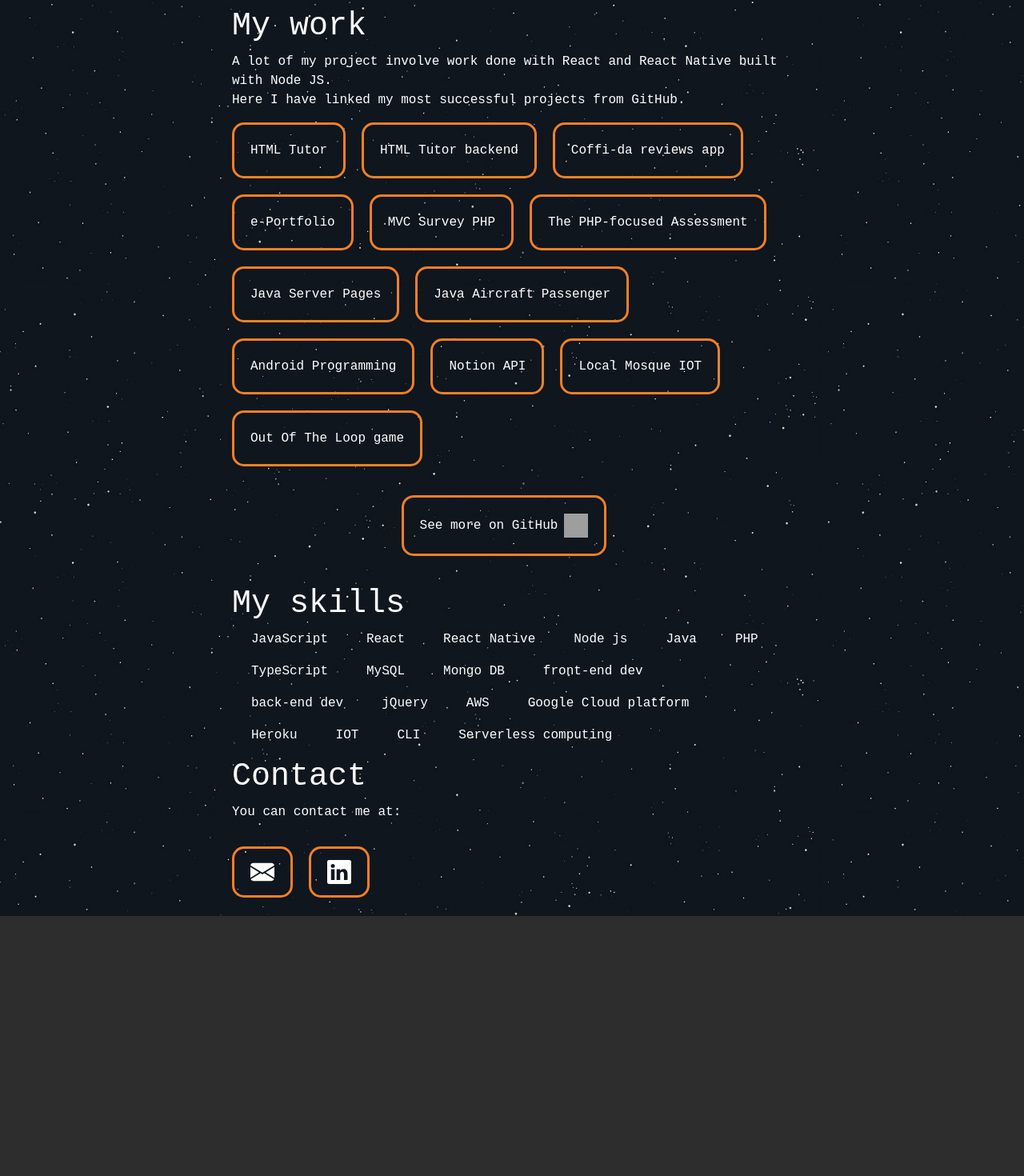
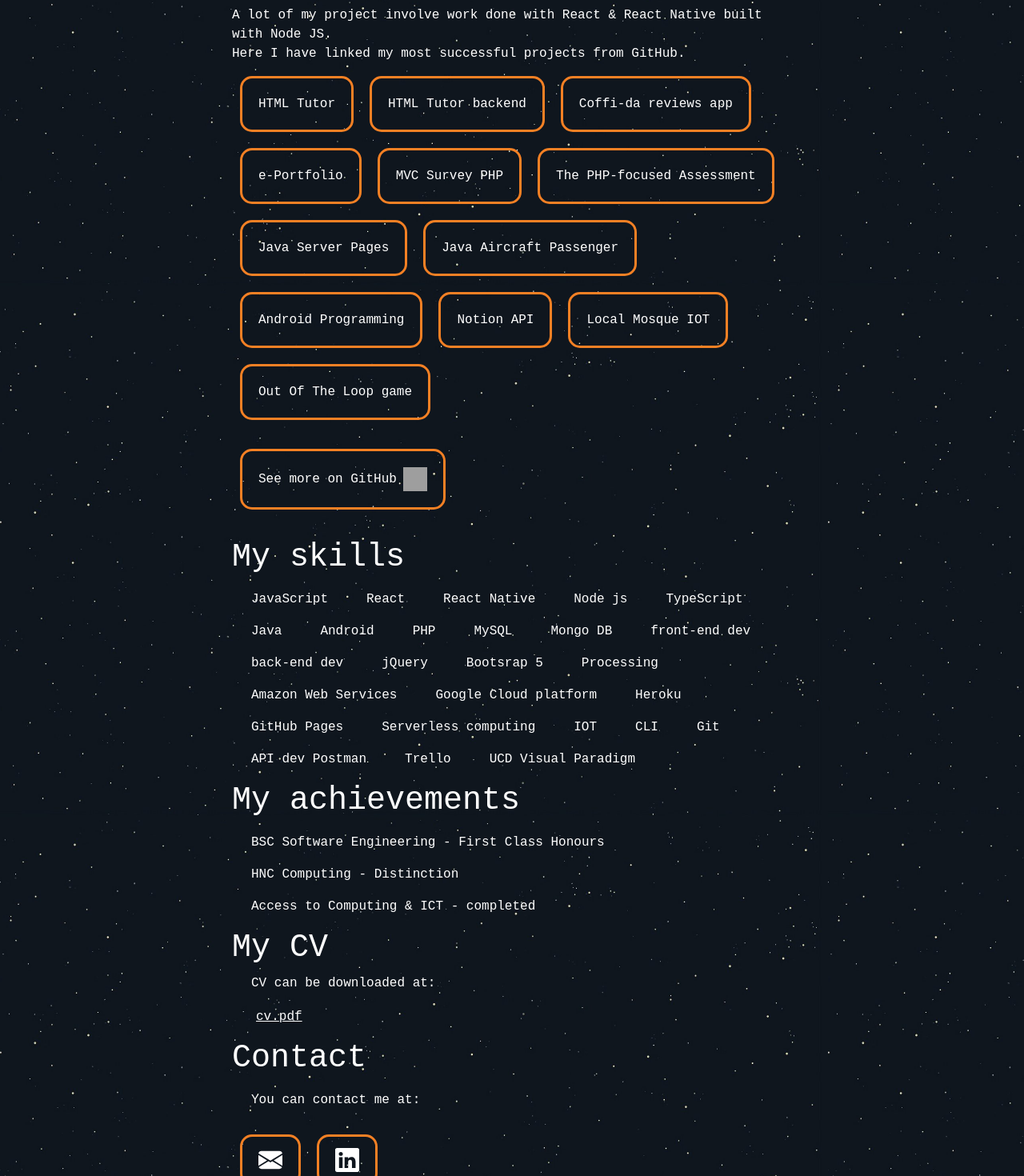
Before and after one commit to shirazino/e-portfolio, a React (Create React App) app: page / in a window 1280 px wide. Shown: the part 964-2434 px from the top of the page at 80% size. Before the commit the page ends 2109 px from the top, so only its background shows below. Built offline with nearby package versions, Linux system fonts and the light colour scheme; no server answers; grey boxes are pictures that could not be loaded; a web font is replaced by a local one.

Commit message:
code cleaning, more sections, cv added

```diff
--- a/src/App.css
+++ b/src/App.css
@@ -48,6 +48,10 @@ a {
   border-color: var(--lgrbuttons);
 }
 
+svg:hover {
+  fill: var(--lgrbuttons);
+}
+
 /* #sectionR {
   background-color: rgb(155, 57, 57);
   width: 20%;
@@ -57,7 +61,8 @@ a {
 a {
   color: var(--font);
   padding: 20px;
-  margin-right: 20px;
+  margin-right: 10px;
+  margin-left: 10px;
   margin-bottom: 20px;
   border-radius: 15px;
   border-style: solid;
@@ -81,6 +86,12 @@ a:hover {
   z-index: 1;
 }
 
+.justLinks {
+  border-style: none;
+  color: var(--font);
+  text-decoration: underline;
+}
+
 .intro {
   text-align: center;
   margin-top: 500px;
--- a/src/components/functions.tsx
+++ b/src/components/functions.tsx
@@ -41,7 +41,18 @@ export function ListProjects(): any {
       </Link>
     );
   });
-  return <p className="d-flex flex-wrap flex-row">{arr}</p>;
+  return (
+    <div>
+      <h1 className="mb-3">My work</h1>
+      <p>
+        A lot of my project involve work done with React & React Native built
+        with Node JS.
+        <br />
+        Here I have linked my most successful projects from GitHub.
+      </p>
+      <p className="d-flex flex-wrap flex-row">{arr}</p>
+    </div>
+  );
 }
 
 export function Skills(): any {
@@ -50,20 +61,28 @@ export function Skills(): any {
     "React",
     "React Native",
     "Node js",
+    "TypeScript",
     "Java",
+    "Android",
     "PHP",
-    "TypeScript",
     "MySQL",
     "Mongo DB",
     "front-end dev",
     "back-end dev",
     "jQuery",
-    "AWS",
+    "Bootsrap 5",
+    "Processing",
+    "Amazon Web Services",
     "Google Cloud platform",
     "Heroku",
+    "GitHub Pages",
+    "Serverless computing",
     "IOT",
     "CLI",
-    "Serverless computing",
+    "Git",
+    "API dev Postman",
+    "Trello",
+    "UCD Visual Paradigm",
   ];
 
   var map = skills.map((y, index) => {
@@ -74,7 +93,93 @@ export function Skills(): any {
     );
   });
 
-  return <div className="d-flex flex-wrap flex-row">{map}</div>;
+  return (
+    <>
+      <h1 className="mb-3">My skills</h1>
+      <span className="d-flex flex-wrap flex-row">{map}</span>
+    </>
+  );
+}
+
+export function Education() {
+  var qualifications = [
+    { title: "BSC Software Engineering", grade: "First Class Honours" },
+    { title: "HNC Computing", grade: "Distinction" },
+    {
+      title: "Access to Computing & ICT",
+      grade: "completed",
+    },
+  ];
+  var arr = qualifications.map((x) => {
+    return (
+      <p className="mx-4">
+        {x.title} - {x.grade}
+      </p>
+    );
+  });
+  return (
+    <div>
+      <h1 className="mb-3">My achievements</h1>
+      {arr}
+    </div>
+  );
+}
+
+export function CV() {
+  return (
+    <div className="mb-3">
+      <h1>My CV</h1>
+      <p className="mx-4">CV can be downloaded at:</p>
+      <a
+        href="https://1drv.ms/b/s!AsI4yTso8XAahrR7WudaNCfIWMxEcg?e=W4NGvt"
+        className="justLinks"
+      >
+        cv.pdf
+      </a>
+    </div>
+  );
+}
+
+export function Contact({ auto }: any) {
+  return (
+    <div className="mb-3">
+      <h1 className="mb-3">Contact</h1>
+      <p className="mx-4 mb-5">You can contact me at: </p>
+      <div className={`d-flex flex-row ${auto} my-4`}>
+        <p>
+          <a href="mailto:kashiftauseef@gmail.com" className="contactLinks">
+            <svg
+              xmlns="http://www.w3.org/2000/svg"
+              width="30"
+              height="30"
+              fill="white"
+              className="bi bi-envelope-fill"
+              viewBox="0 0 16 16"
+            >
+              <path d="M.05 3.555A2 2 0 0 1 2 2h12a2 2 0 0 1 1.95 1.555L8 8.414.05 3.555zM0 4.697v7.104l5.803-3.558L0 4.697zM6.761 8.83l-6.57 4.027A2 2 0 0 0 2 14h12a2 2 0 0 0 1.808-1.144l-6.57-4.027L8 9.586l-1.239-.757zm3.436-.586L16 11.801V4.697l-5.803 3.546z" />
+            </svg>
+          </a>
+        </p>
+        <p>
+          <a
+            href="https://www.linkedin.com/in/kashif-tauseef-42268a1a0/"
+            className="contactLinks"
+          >
+            <svg
+              xmlns="http://www.w3.org/2000/svg"
+              width="30"
+              height="30"
+              fill="white"
+              className="bi bi-linkedin"
+              viewBox="0 0 16 16"
+            >
+              <path d="M0 1.146C0 .513.526 0 1.175 0h13.65C15.474 0 16 .513 16 1.146v13.708c0 .633-.526 1.146-1.175 1.146H1.175C.526 16 0 15.487 0 14.854V1.146zm4.943 12.248V6.169H2.542v7.225h2.401zm-1.2-8.212c.837 0 1.358-.554 1.358-1.248-.015-.709-.52-1.248-1.342-1.248-.822 0-1.359.54-1.359 1.248 0 .694.521 1.248 1.327 1.248h.016zm4.908 8.212V9.359c0-.216.016-.432.08-.586.173-.431.568-.878 1.232-.878.869 0 1.216.662 1.216 1.634v3.865h2.401V9.25c0-2.22-1.184-3.252-2.764-3.252-1.274 0-1.845.7-2.165 1.193v.025h-.016a5.54 5.54 0 0 1 .016-.025V6.169h-2.4c.03.678 0 7.225 0 7.225h2.4z" />
+            </svg>
+          </a>
+        </p>
+      </div>
+    </div>
+  );
 }
 
 export function Navbar(): any {
--- a/src/components/home.tsx
+++ b/src/components/home.tsx
@@ -1,5 +1,12 @@
 import { useState, useEffect } from "react";
-import { Mywork, ListProjects, Skills } from "./functions";
+import {
+  Mywork,
+  ListProjects,
+  Skills,
+  Education,
+  CV,
+  Contact,
+} from "./functions";
 
 var axios = require("axios");
 
@@ -54,10 +61,10 @@ function notionData(): any {
 
   axios(config)
     .then(function (response: any) {
-      console.log(JSON.stringify(response.data));
+      // console.log(JSON.stringify(response.data));
     })
     .catch(function (error: string) {
-      console.log(error);
+      // console.log(error);
     });
 }
 
@@ -66,7 +73,7 @@ export function Homepage(): any {
   const [windowSize, setWindowSize] = useState({});
   const [justify, setJustify] = useState("");
   var style = {
-    marginTop: window.innerHeight / 2 - 50,
+    marginTop: window.innerHeight / 2 - 100,
     marginBottom: window.innerHeight / 2,
   };
 
@@ -99,12 +106,15 @@ export function Homepage(): any {
         className="d-flex flex-column align-items-center intro"
       >
         {/* style={adjustName} */}
-        <h1 className="name" style={fontSize}>
+        <h1 className="name mb-4" style={fontSize}>
           Hi, I'm Kashif Tauseef.
         </h1>
-        <p>Full Stack Software Engineer </p>
-        <p>who can build beautiful Node & React apps and much more!</p>
-        <p>Scroll down to check out my work</p>
+        <div className="mx-4">
+          <p>
+            Full Stack Software Engineer <br />
+            who can build beautiful Node & React apps and much more! <br />
+            Scroll down to check out my work
+          </p>
           <svg
             xmlns="http://www.w3.org/2000/svg"
             width="35"
@@ -119,56 +129,20 @@ export function Homepage(): any {
             />
           </svg>
         </div>
+      </div>
       <div className="d-flex flex-row justify-content-around">
         <section id="sectionL" style={windowSize}>
-          <h1 className="">My work</h1>
-          <p id="work">
-            A lot of my project involve work done with React and React Native
-            built with Node JS.
-            <br />
-            Here I have linked my most successful projects from GitHub.
-          </p>
-          <ListProjects></ListProjects>
-          <div className="d-flex justify-content-center">
-            <Mywork></Mywork>
-          </div>
-          <h1>My skills</h1>
+          <ListProjects />
+
+          <Mywork />
+
           <Skills />
-          <h1>Contact</h1>
-          <p className="mb-5">You can contact me at: </p>
-          <div className={`d-flex flex-row ${justify} my-4`}>
-            <p>
-              <a href="mailto:kashiftauseef@gmail.com" className="contactLinks">
-                <svg
-                  xmlns="http://www.w3.org/2000/svg"
-                  width="30"
-                  height="30"
-                  fill="white"
-                  className="bi bi-envelope-fill"
-                  viewBox="0 0 16 16"
-                >
-                  <path d="M.05 3.555A2 2 0 0 1 2 2h12a2 2 0 0 1 1.95 1.555L8 8.414.05 3.555zM0 4.697v7.104l5.803-3.558L0 4.697zM6.761 8.83l-6.57 4.027A2 2 0 0 0 2 14h12a2 2 0 0 0 1.808-1.144l-6.57-4.027L8 9.586l-1.239-.757zm3.436-.586L16 11.801V4.697l-5.803 3.546z" />
-                </svg>
-              </a>
-            </p>
-            <p>
-              <a
-                href="https://www.linkedin.com/in/kashif-tauseef-42268a1a0/"
-                className="contactLinks"
-              >
-                <svg
-                  xmlns="http://www.w3.org/2000/svg"
-                  width="30"
-                  height="30"
-                  fill="white"
-                  className="bi bi-linkedin"
-                  viewBox="0 0 16 16"
-                >
-                  <path d="M0 1.146C0 .513.526 0 1.175 0h13.65C15.474 0 16 .513 16 1.146v13.708c0 .633-.526 1.146-1.175 1.146H1.175C.526 16 0 15.487 0 14.854V1.146zm4.943 12.248V6.169H2.542v7.225h2.401zm-1.2-8.212c.837 0 1.358-.554 1.358-1.248-.015-.709-.52-1.248-1.342-1.248-.822 0-1.359.54-1.359 1.248 0 .694.521 1.248 1.327 1.248h.016zm4.908 8.212V9.359c0-.216.016-.432.08-.586.173-.431.568-.878 1.232-.878.869 0 1.216.662 1.216 1.634v3.865h2.401V9.25c0-2.22-1.184-3.252-2.764-3.252-1.274 0-1.845.7-2.165 1.193v.025h-.016a5.54 5.54 0 0 1 .016-.025V6.169h-2.4c.03.678 0 7.225 0 7.225h2.4z" />
-                </svg>
-              </a>
-            </p>
-          </div>
+
+          <Education />
+
+          <CV />
+
+          <Contact auto={justify} />
         </section>
         {/* <section id="sectionR" className="">
           <p>section right</p>
--- a/src/components/work.tsx
+++ b/src/components/work.tsx
@@ -5,8 +5,6 @@ import { Redirect } from "react-router-dom";
 interface Props extends RouteComponentProps<{ name: string }> {}
 
 export const Work: React.FC<Props> = ({ match }) => {
-  console.log(match.params.name);
-
   return (
     <div id="main">
       <h1 className="workTitle">{match.params.name}</h1>
@@ -19,25 +17,18 @@ function CheckParams(props: any) {
   switch (props) {
     case "HTML Tutor":
       return <HTMLApp />;
-      break;
     case "Notion API":
-      return <h1>add notion stuff</h1>;
-      break;
+      return <NotionAPI />;
     case "Coffi-da reviews app":
       return <CoffeeApp />;
-      break;
     case "HTML Tutor backend":
-      return <HTMLApp />;
-      break;
+      return <HTMLBackend />;
     case "Local Mosque IOT":
-      return <h1>add more screens!</h1>;
-      break;
+      return <LocalMosque />;
     case "Out Of The Loop game":
       return <OddOneOutGame />;
-      break;
     case "e-Portfolio":
-      return <h1>under construction</h1>;
-      break;
+      return <EPortfolio />;
     default:
       return <Redirect to="/notfound" />;
   }
@@ -93,6 +84,34 @@ function HTMLApp(): any {
         width={width}
         height={height}
       />
+    </div>
+  );
+}
+
+function HTMLBackend() {
+  return (
+    <div className="mx-4">
+      <p>
+        This is the back-end for the HTML teaching and learning platform. <br />{" "}
+        Built with Node JS{" "}
+      </p>
+      <ul>
+        <li>Node JS</li>
+        <li>Express JS</li>
+        <li>MongoDB</li>
+        <li>Mongoose Object Modeling</li>
+        <li>CORS</li>
+        <li>Body Parser</li>
+        <li>Crypto hashing</li>
+        <li>Nodemon</li>
+        <li>Heroku</li>
+      </ul>
+      <a
+        href="https://github.com/kashif-js/nodejs-server"
+        className="justLinks"
+      >
+        Browse code
+      </a>
     </div>
   );
 }
@@ -218,3 +237,45 @@ function OddOneOutGame() {
     </div>
   );
 }
+
+function EPortfolio() {
+  return (
+    <div className="mx-4">
+      <p>This actual website was developed to showcase my work.</p>
+      <p>Stack used:</p>
+      <ul>
+        <li>React</li>
+        <li>Node JS</li>
+        <li>TypeScript</li>
+        <li>JavaScript</li>
+        <li>Notion API</li>
+        <li>Bootstrap5</li>
+        <li>Git</li>
+      </ul>
+      <a className="justLinks" href="https://github.com/kashif-js/e-portfolio">
+        Browse Code
+      </a>
+    </div>
+  );
+}
+
+function NotionAPI() {
+  return (
+    <div className="mx-4">
+      <p>
+        Notion Api is often used in my projects to save data to my blocks that
+        is coming from some websites. <br /> Databases can do this job too,
+        however Notion has more accessibility features, such as mobile app where
+        changes can easily impact web data.
+      </p>
+    </div>
+  );
+}
+
+function LocalMosque() {
+  return (
+    <div className="mx-4">
+      <img src="src\media\alexa1.png" alt="Alexa dev console" />
+    </div>
+  );
+}
```
Also changed, not shown: src/media/alexa1.png (added). Lines whose indentation alone changed are shown as unchanged.
